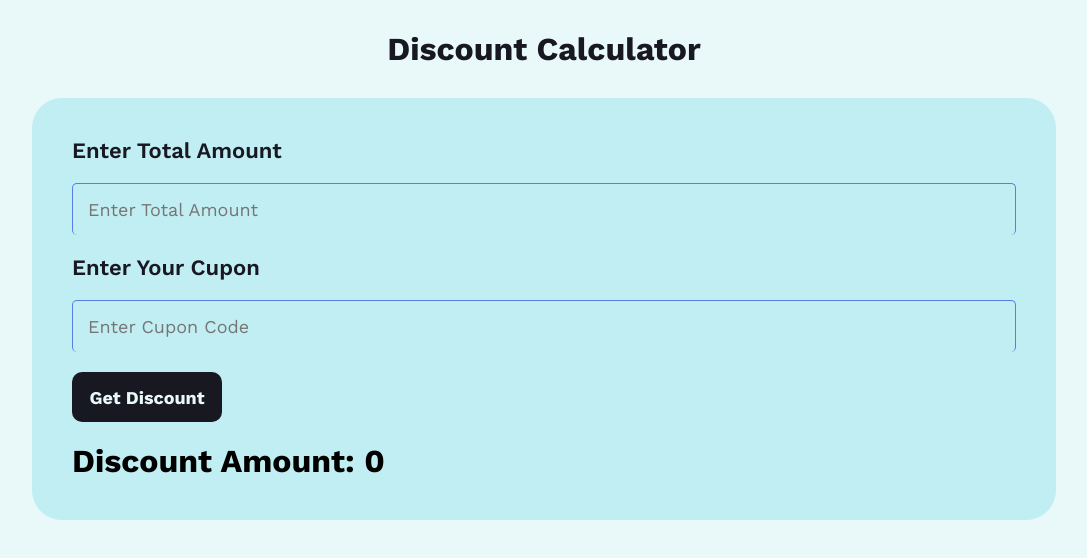
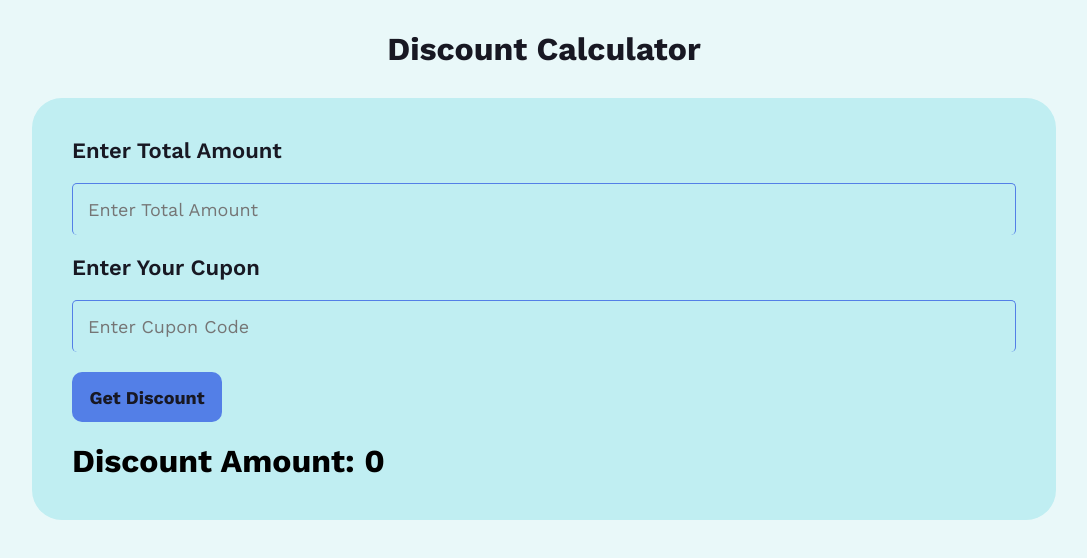
Before and after one commit to shaikat17/JavaScript-Projects, a plain HTML site: page Discount_Calculator/index.html in a window 1280 px wide. In both pictures the pointer is over the button "Get Discount". Shown: the whole page, without its empty margins (96-1183 px from the left). Drawn offline with nearby package versions, Linux system fonts and the light colour scheme.

Commit message:
small changes

```diff
--- a/Discount_Calculator/style.css
+++ b/Discount_Calculator/style.css
@@ -72,6 +72,13 @@ button {
     height: 50px;
     border-radius: 10px;
     font-size: 18px;
+    cursor: pointer;
+    transition: all 1s;
+}
+
+button:hover {
+    background-color: #537FE7;
+    color: #181823;
 }
 
 .disc_box {
```
